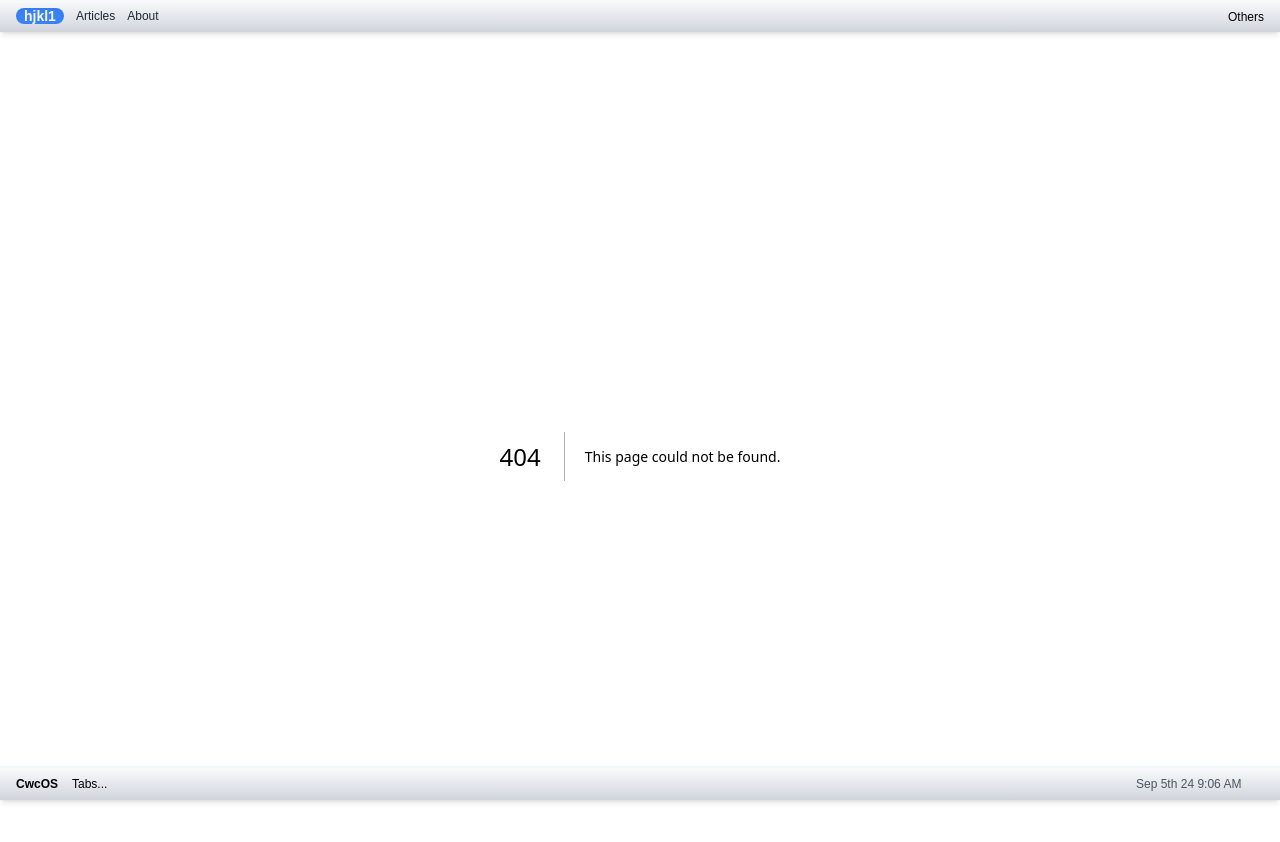
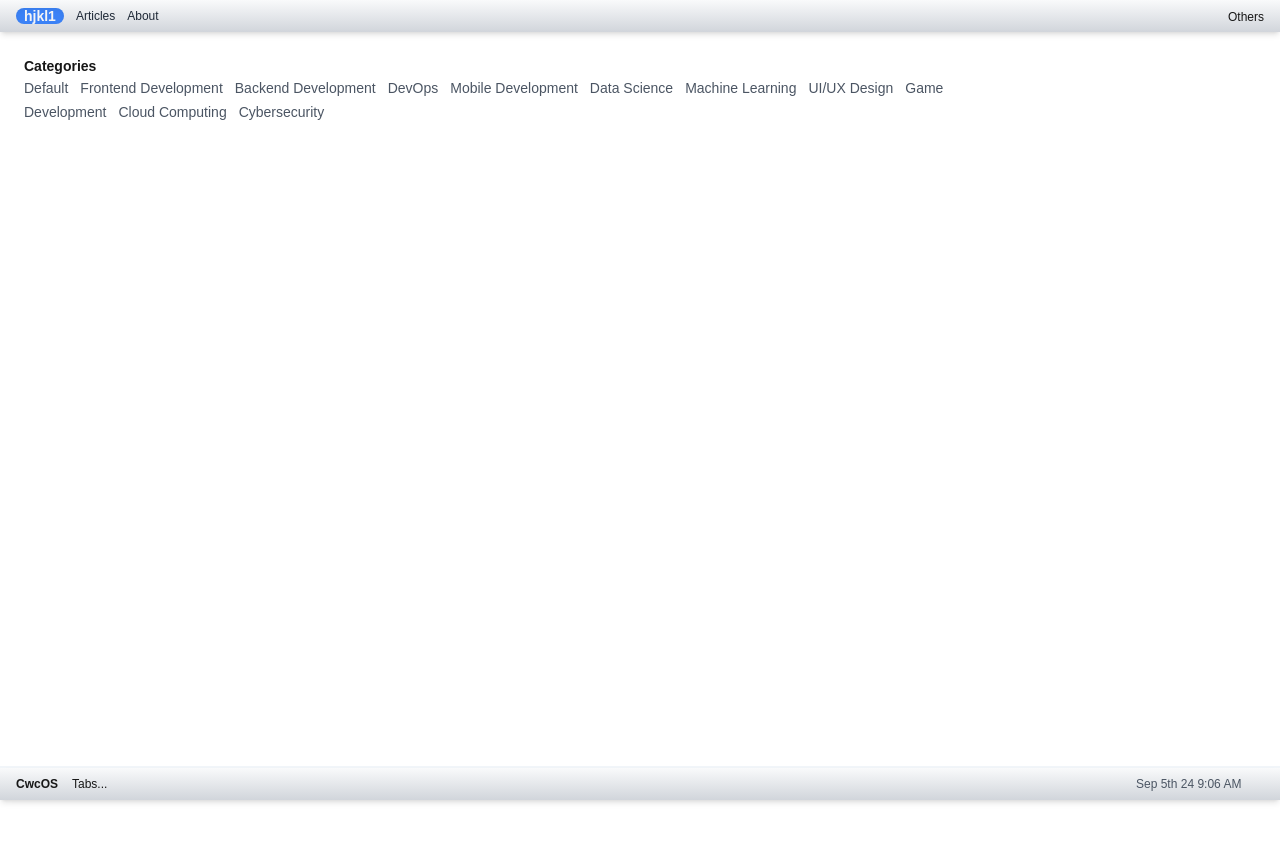
Before and after one commit to hjklchan/nextjs-playground, a Next.js app: page /blog in a window 1280 px wide. Before the commit this address had no page. Shown: the top 842 px of the page. After the commit the page ends 800 px from the top, so only its background shows below. Built offline with nearby package versions, Linux system fonts and the light colour scheme.

Commit message:
add Category component after wrapping

```diff
--- a/src/app/articles/page.tsx
+++ /dev/null
@@ -1,43 +0,0 @@
-"use client"
-
-import { useState } from "react";
-
-export default function Articles() {
-    const [count, setCount] = useState(0);
-
-    return <>
-        <section>
-            <div className="grid grid-cols-1 gap-x-8 gap-y-10 lg:grid-cols-4">
-                {/* Filter Grid */}
-                <div>
-                    <ul role="list" className="text-sm">
-                        <li>
-                            <input type="radio" name="type" />
-                            <label className="ml-1">Newest</label>
-                        </li>
-                        <li>
-                            <input type="radio" name="type" />
-                            <label className="ml-1">Hotest</label>
-                        </li>
-                        <li>
-                            <input type="radio" name="type" />
-                            <label className="ml-1">Oldest</label>
-                        </li>
-                    </ul>
-                    <div>
-                        Other filters...
-                    </div>
-                </div>
-                {/* Content Grid */}
-                <div className="lg:col-span-3">
-                    Article List
-                </div>
-            </div>
-        </section>
-    </>;
-}
-
-function Categories() {
-    return <div>
-    </div>;
-}
--- /dev/null
+++ b/src/app/blog/components/Category.tsx
@@ -0,0 +1,79 @@
+"use client"
+
+import { useEffect, useState } from "react";
+import { categories as jsonData } from "./json";
+
+interface CategoryItem {
+    id: number,
+    name: string,
+}
+
+export default function Category() {
+    const [categories, setCategories] = useState<CategoryItem[]>([]);
+    const [subCategories, setSubCategories] = useState<CategoryItem[]>([]);
+
+    const fetchCategories = (parentId: number) => {
+        const items: CategoryItem[] = [];
+
+        jsonData.forEach(item => {
+            if (item.parentId === parentId) {
+                items.push({ id: item.id, name: item.name });
+            }
+        });
+
+        if (parentId === 0) {
+            setCategories(items);
+        } else {
+            setSubCategories(items);
+        }
+    };
+
+    const resetCategory = () => { };
+
+    const onCategoryClick = (evt: React.MouseEvent<HTMLAnchorElement>) => {
+        fetchCategories(evt.currentTarget.dataset?.id as unknown as number);
+    };
+
+    useEffect(() => {
+        // 先加载第一级分类
+        fetchCategories(0);
+    }, []);
+
+    return <div>
+        <h3 className="font-bold text-sm">Categories</h3>
+        {/* Categories */}
+        <div className="w-5/6">
+            <a className="hover:cursor-pointer text-sm text-gray-600" onClick={() => resetCategory()}>Default</a>
+            {
+                categories.map(item => {
+                    return <a
+                        key={item.id}
+                        data-id={item.id}
+                        onClick={onCategoryClick}
+                        className="hover:cursor-pointer text-sm ml-3 text-gray-600"
+                    >
+                        {item.name}
+                    </a>;
+                })
+            }
+        </div>
+        {/* Sub-Categories */}
+        <div>
+            {
+                subCategories.length > 0
+                    ? subCategories.map(item => {
+                        return <a
+                            key={item.id}
+                            data-id={item.id}
+                            onClick={onCategoryClick}
+                            className="hover:cursor-pointer text-sm ml-3"
+                        >
+                            {item.name}
+                        </a>;
+
+                    })
+                    : null
+            }
+        </div>
+    </div>;
+}
--- /dev/null
+++ b/src/app/blog/components/json.ts
@@ -0,0 +1,37 @@
+
+
+export const categories: { id: number, parentId: number, name: string }[] = [
+    // 一级分类
+    { id: 1, parentId: 0, name: 'Frontend Development' },
+    { id: 2, parentId: 0, name: 'Backend Development' },
+    { id: 3, parentId: 0, name: 'DevOps' },
+    { id: 4, parentId: 0, name: 'Mobile Development' },
+    { id: 5, parentId: 0, name: 'Data Science' },
+    { id: 6, parentId: 0, name: 'Machine Learning' },
+    { id: 7, parentId: 0, name: 'UI/UX Design' },
+    { id: 8, parentId: 0, name: 'Game Development' },
+    { id: 9, parentId: 0, name: 'Cloud Computing' },
+    { id: 10, parentId: 0, name: 'Cybersecurity' },
+
+    // 二级分类
+    { id: 11, parentId: 1, name: 'JavaScript Basics' },
+    { id: 12, parentId: 1, name: 'Advanced TypeScript' },
+    { id: 13, parentId: 1, name: 'React Hooks' },
+    { id: 14, parentId: 1, name: 'Node.js Performance' },
+    { id: 15, parentId: 1, name: 'CSS Grid' },
+    { id: 16, parentId: 1, name: 'GraphQL' },
+    { id: 17, parentId: 3, name: 'Docker' },
+    { id: 18, parentId: 3, name: 'Kubernetes' },
+    { id: 19, parentId: 1, name: 'SwiftUI' },
+    { id: 20, parentId: 1, name: 'TensorFlow' },
+    { id: 21, parentId: 5, name: 'Pandas' },
+    { id: 22, parentId: 9, name: 'Neural Networks' },
+    { id: 23, parentId: 8, name: 'Figma' },
+    { id: 24, parentId: 8, name: 'Unity' },
+    { id: 25, parentId: 9, name: 'AWS Lambda' },
+    { id: 26, parentId: 2, name: 'Ethical Hacking' },
+    { id: 27, parentId: 2, name: 'Rust Programming' },
+    { id: 28, parentId: 1, name: 'WebAssembly' },
+    { id: 29, parentId: 9, name: 'Microservices' },
+    { id: 30, parentId: 9, name: 'Blockchain Basics' },
+];
--- /dev/null
+++ b/src/app/blog/page.tsx
@@ -0,0 +1,7 @@
+import Category from "./components/Category";
+
+export default function Blog() {
+    return <>
+        <Category />
+    </>;
+}
```
